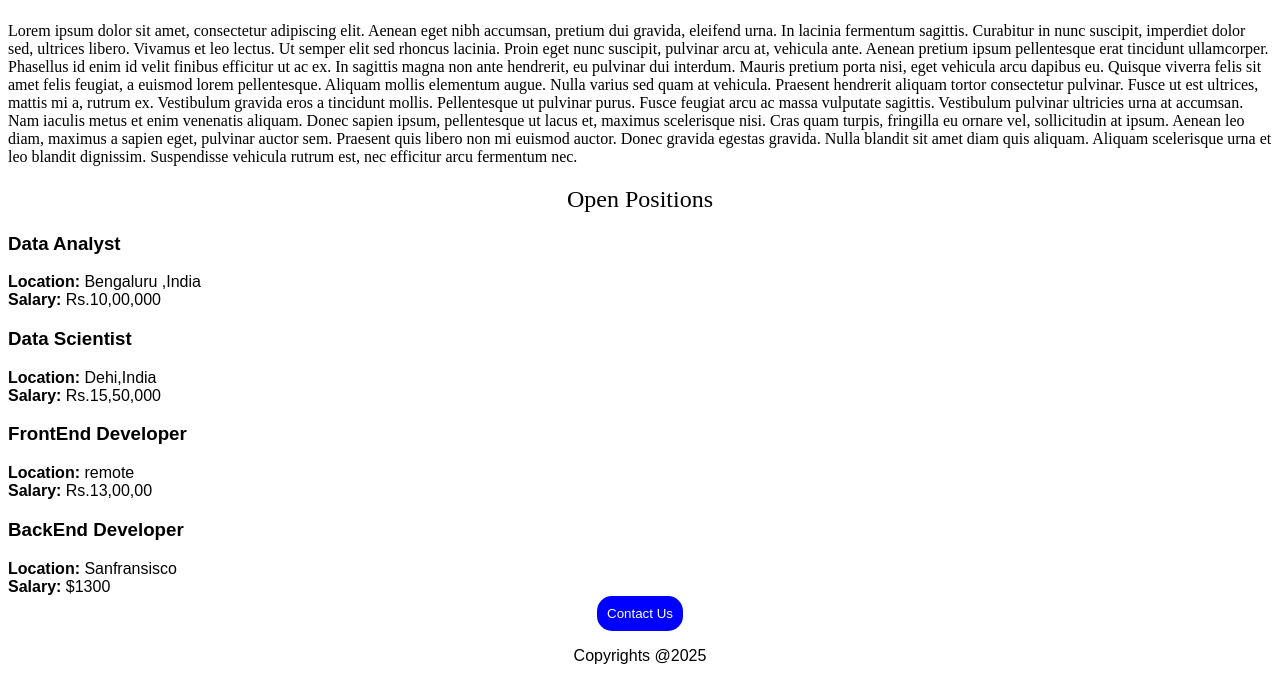
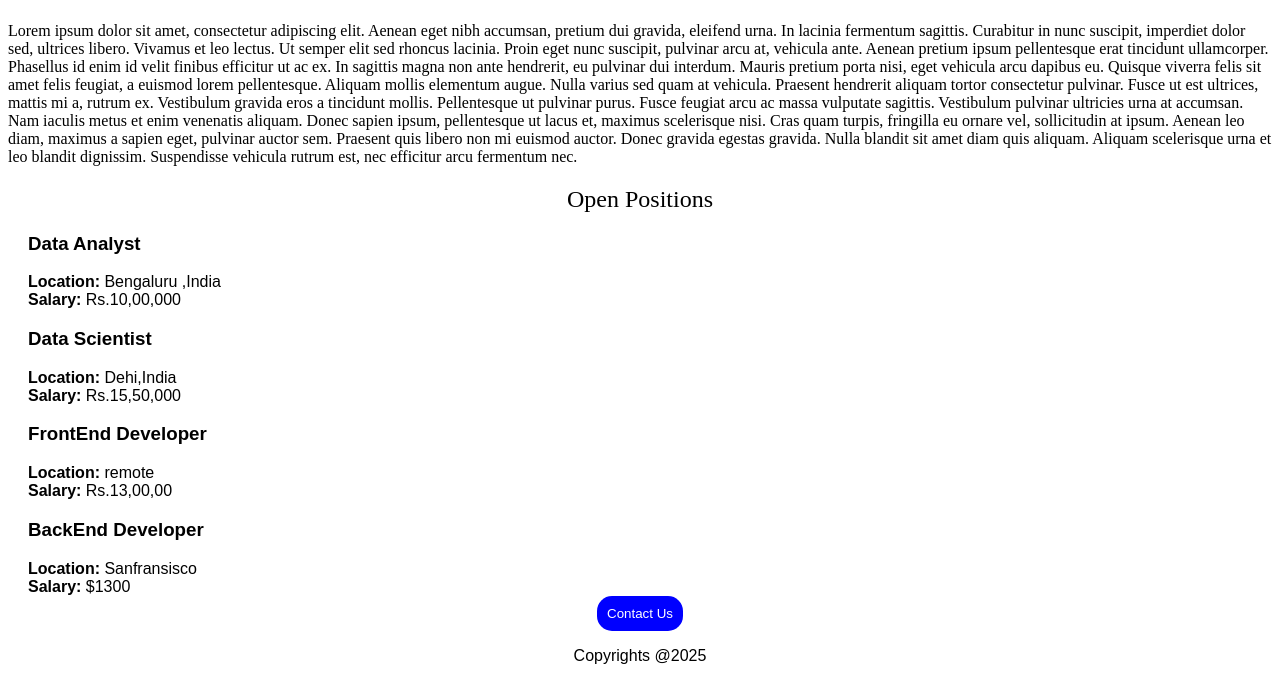
Before and after one commit to Student-Pavan/Python_Flask_, a Flask app: page / in a window 1280 px wide. Shown: the part 529-1210 px from the top of the page. Run offline with Flask 3, Linux system fonts and the light colour scheme.

Commit message:
3rd update

```diff
--- a/templates/jobApplication.html
+++ b/templates/jobApplication.html
@@ -6,6 +6,7 @@
   <meta name="viewport" content="width=device-width, initial-scale=1.0">
   <title>Job Application From Jovian Industries</title>
   <style>
+
     h1{
       text-align : center;
       font-weight : 800;
@@ -54,7 +55,7 @@
     Cras quam turpis, fringilla eu ornare vel, sollicitudin at ipsum. Aenean leo diam, maximus a sapien eget, pulvinar auctor sem. Praesent quis libero non mi euismod auctor. Donec gravida egestas gravida. Nulla blandit sit amet diam quis aliquam. Aliquam scelerisque urna et leo blandit dignissim. Suspendisse vehicula rutrum est, nec efficitur arcu fermentum nec.</p>
   <h2>Open Positions</h2>
   {% for job in jobs %}
-    <div style="font-family:sans-serif">
+    <div style="font-family:sans-serif ; padding-left : 20px ">
       <h3 style = "color:stroke; font-style:bold;">{{job['title']}}</h3>
       <b>Location: </b>{{job['location']}}
       <br>
```
